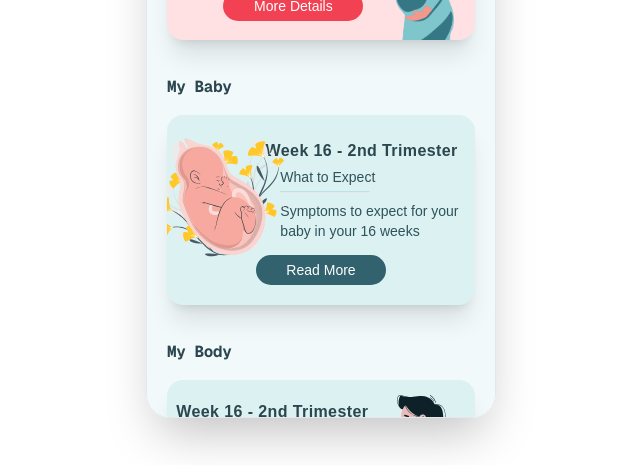
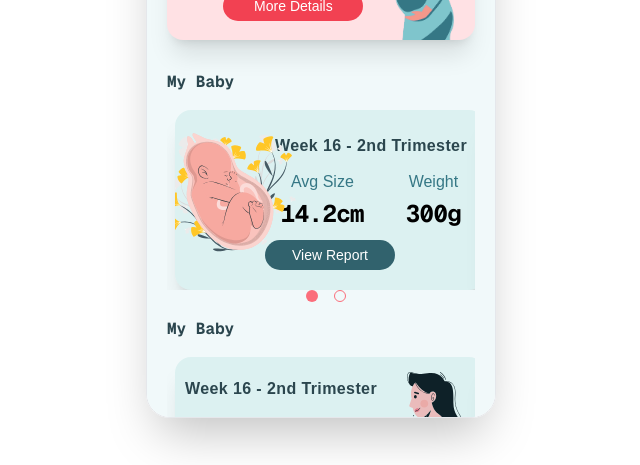
Before and after one commit to OluwaJudah/blissfulBirth, a Next.js app: page /home in a window 1280 px wide. Shown: the part 332-797 px from the top of the page, without its empty margins (319-959 px from the left). Built offline with nearby package versions, Linux system fonts and the light colour scheme.

Commit message:
feat: added carousel to home page

```diff
--- a/app/(protected)/home/page.tsx
+++ b/app/(protected)/home/page.tsx
@@ -7,7 +7,7 @@ export default function HomePage() {
 
   return (
     <div className="flex h-screen items-center">
-      <main className="pb-[40px] md:rounded-3xl md:shadow-2xl bg-turquoise-50 h-full md:h-[700px] border md:border-gray-400/2 w-[400px] md:w-[350px] mx-auto overflow-scroll">
+      <main className="pb-[40px] md:rounded-3xl md:shadow-2xl bg-turquoise-50 h-full md:h-[700px] border md:border-gray-400/2 w-[400px] md:w-[350px] mx-auto overflow-x-hidden">
         <Header title={title} imgUrl={imgUrl} />
         <Body />
       </main>
--- a/components/(protected)/home/ToExpectForBaby.tsx
+++ b/components/(protected)/home/BabyPendingReport.tsx
@@ -1,14 +1,10 @@
-import React from "react";
 import Image from "next/image";
 import Link from "next/link";
 
-const ToExpectForBaby = () => {
+const BabyPendingReport = () => {
   return (
-    <div className="flex flex-col gap-y-4">
-      <p className="font-mono font-bold text-turquoise-900 tracking-tight">
-        My Baby
-      </p>
-      <div className="relative shadow-xl w-full h-[190px] bg-turquoise-100 rounded-2xl pr-4 py-6 overflow-hidden">
+    <div className="embla__slide__1 h-[210] md:w-[80] w-[90]">
+      <div className="relative embla__slide__number shadow-xl flex flex-col w-[320px] md:w-[310px] h-[180px] bg-turquoise-100 rounded-2xl pr-4 py-6 overflow-y-hidden">
         <div className="relative">
           <div className="flex flex-col h-full w-4/6 gap-1 float-right">
             <div className="text-center">
@@ -16,14 +12,14 @@ const ToExpectForBaby = () => {
                 Week 16 - 2nd Trimester
               </h2>
             </div>
-            <div className="flex flex-col gap-2 pl-4">
+            <div className="flex flex-col gap-1 pl-4">
               <div>
-                <p className="font-sans font-medium text-turquoise-800 text-sm mb-1">
+                <p className="font-sans font-medium text-turquoise-900 text-base mb-1">
                   What to Expect
                 </p>
                 <div className="border border-t-turquoise-200 w-1/2"></div>
               </div>
-              <p className="font-sans font-medium text-turquoise-800 text-sm">
+              <p className="font-sans font-medium text-turquoise-900 text-sm">
                 Symptoms to expect for your baby in your 16 weeks
               </p>
             </div>
@@ -38,10 +34,10 @@ const ToExpectForBaby = () => {
             />
           </div>
         </div>
-        <div className="absolute bottom-0 w-full pb-5">
+        <div className="absolute -bottom-1 w-full pb-5">
           <Link
             className="flex mx-auto items-center bg-turquoise-700 hover:bg-turquoise-700 text-white rounded-2xl w-[130px] h-[30px]"
-            href="/appointments/12/my-baby?from=home"
+            href="/pending-appointments/12/my-baby?from=home"
           >
             <p className="text-center w-full text-sm">Read More</p>
           </Link>
@@ -51,4 +47,4 @@ const ToExpectForBaby = () => {
   );
 };
 
-export default ToExpectForBaby;
+export default BabyPendingReport;
--- /dev/null
+++ b/components/(protected)/home/BabyReport.tsx
@@ -0,0 +1,57 @@
+import Image from "next/image";
+import Link from "next/link";
+
+const BabyReport = () => {
+  return (
+    <div className="embla__slide__1 h-[210] md:w-[80] w-[90]">
+      <div className="relative embla__slide__number shadow-xl gap-4 flex flex-col w-[320px] md:w-[310px] h-[180px] bg-turquoise-100 rounded-2xl pr-4 py-6 overflow-y-hidden">
+        <div className="relative">
+          <div className="flex flex-col h-full w-4/6 gap-3 float-right">
+            <div className="text-center">
+              <h2 className="mb-0 mx-auto font-sans font-bold text-turquoise-900 tracking-wide">
+                Week 16 - 2nd Trimester
+              </h2>
+            </div>
+            <div className="flex justify-between px-2">
+              <div className="flex flex-col gap-1 items-center">
+                <p className="font-sans font-medium text-turquoise-600 text-base">
+                  Avg Size
+                </p>
+                <span className="font-mono font-bold text-black text-2xl tracking-tight">
+                  14.2cm
+                </span>
+              </div>
+              <div className="flex flex-col gap-1 items-center">
+                <p className="font-sans font-medium text-turquoise-600 text-base">
+                  Weight
+                </p>
+                <span className="font-mono font-bold text-black text-2xl tracking-tight">
+                  300g
+                </span>
+              </div>
+            </div>
+          </div>
+          <div className="absolute -top-5 -left-6">
+            <Image
+              className="mb-4"
+              src="/baby_1.svg"
+              height={210}
+              width={155}
+              alt="Baby 1"
+            />
+          </div>
+        </div>
+        <div className="absolute bottom-0 w-full pb-5">
+          <Link
+            className="flex mx-auto items-center bg-turquoise-700 hover:bg-turquoise-700 text-white rounded-2xl w-[130px] h-[30px]"
+            href="/appointments/12/my-baby?from=home"
+          >
+            <p className="text-center w-full text-sm">View Report</p>
+          </Link>
+        </div>
+      </div>
+    </div>
+  );
+};
+
+export default BabyReport;
--- a/components/(protected)/home/Body.tsx
+++ b/components/(protected)/home/Body.tsx
@@ -3,17 +3,15 @@ import NextAppointment from "./NextAppointment";
 import MyBaby from "./MyBaby";
 import MyBody from "./MyBody";
 import DueDate from "./DueDate";
-import ToExpectForBaby from "./ToExpectForBaby";
-import ToExpectForBody from "./ToExpectForBody";
 
 const Body = () => {
   return (
-    <div className="px-[20px] flex flex-col gap-[35px]">
+    <div className="px-[20px] flex flex-col gap-[30px] overflow-x-hidden">
       <NextAppointment />
-      <ToExpectForBaby />
-      <ToExpectForBody />
-      {/* <MyBaby /> */}
-      {/* <MyBody /> */}
+      <div className="flex flex-col gap-[15px]">
+        <MyBaby />
+        <MyBody />
+      </div>
       <DueDate />
     </div>
   );
--- a/components/(protected)/home/MyBaby.tsx
+++ b/components/(protected)/home/MyBaby.tsx
@@ -1,58 +1,17 @@
 import React from "react";
-import Image from "next/image";
-import Link from "next/link";
+import BabyReport from "./BabyReport";
+import EmblaCarouselWrapper from "../carousel/EmblaCarouselWrapper";
+import BabyPendingReport from "./BabyPendingReport";
 
 const MyBaby = () => {
   return (
     <div className="flex flex-col gap-y-4">
-      <p className="font-mono font-bold text-turquoise-900 tracking-tight">
-        My Baby
-      </p>
-      <div className="relative shadow-xl w-full h-[190px] bg-turquoise-100 rounded-2xl pr-4 py-6 overflow-hidden">
-        <div className="relative">
-          <div className="flex flex-col h-full w-4/6 gap-3 float-right">
-            <div className="text-center">
-              <h2 className="mb-0 mx-auto font-sans font-bold text-turquoise-900 tracking-wide">
-                Week 16 - 2nd Trimester
-              </h2>
-            </div>
-            <div className="flex justify-between px-2">
-              <div className="flex flex-col gap-1 items-center">
-                <p className="font-sans font-medium text-turquoise-300 text-base">
-                  Avg Size
-                </p>
-                <span className="font-mono font-bold text-black text-2xl tracking-tight">
-                  14.2cm
-                </span>
-              </div>
-              <div className="flex flex-col gap-1 items-center">
-                <p className="font-sans font-medium text-turquoise-300 text-base">
-                  Weight
-                </p>
-                <span className="font-mono font-bold text-black text-2xl tracking-tight">
-                  300g
-                </span>
-              </div>
-            </div>
-          </div>
-          <div className="absolute -top-5 -left-6">
-            <Image
-              className="mb-4"
-              src="/baby_1.svg"
-              height={210}
-              width={155}
-              alt="Baby 1"
-            />
-          </div>
-        </div>
-        <div className="absolute bottom-0 w-full pb-5">
-          <Link
-            className="flex mx-auto items-center bg-turquoise-700 hover:bg-turquoise-700 text-white rounded-2xl w-[130px] h-[30px]"
-            href="/appointments/12/my-baby?from=home"
-          >
-            <p className="text-center w-full text-sm">View Report</p>
-          </Link>
-        </div>
+      <p className="font-mono font-bold text-turquoise-900">My Baby</p>
+      <div className="">
+        <EmblaCarouselWrapper>
+          <BabyReport />
+          <BabyPendingReport />
+        </EmblaCarouselWrapper>
       </div>
     </div>
   );
--- a/components/(protected)/home/MyBody.tsx
+++ b/components/(protected)/home/MyBody.tsx
@@ -1,54 +1,17 @@
 import React from "react";
-import Image from "next/image";
-import Link from "next/link";
+import EmblaCarouselWrapper from "../carousel/EmblaCarouselWrapper";
+import MyReport from "./MyReport";
+import MyPendingReport from "./MyPendingReport";
 
 const MyBody = () => {
   return (
     <div className="flex flex-col gap-y-4">
-      <p className="font-mono font-bold text-turquoise-900 tracking-tight">My Body</p>
-      <div className="shadow-xl relative w-full h-[180px] bg-turquoise-100 rounded-2xl px-4 md:px-2 py-5 overflow-hidden">
-        <div className="flex flex-col h-full w-4/6 gap-3">
-          <div className="text-center">
-            <h2 className="mb-0 font-sans font-bold text-turquoise-900 tracking-wide">
-              Week 16 - 2nd Trimester
-            </h2>
-          </div>
-          <div className="flex justify-between">
-            <div className="flex flex-col gap-1 items-center">
-              <p className="font-sans font-medium text-turquoise-300 text-base">
-                Blood Pressure
-              </p>
-              <span className="font-mono font-bold text-black text-2xl tracking-tight">
-                120/80
-              </span>
-            </div>
-            <div className="flex flex-col gap-1 items-center">
-              <p className="font-sans font-medium text-turquoise-300 text-base">
-                Weight
-              </p>
-              <span className="font-mono font-bold text-black text-2xl tracking-tight">
-                110kg
-              </span>
-            </div>
-          </div>
-          <div className="w-full">
-            <Link
-              className="flex items-center mx-auto bg-turquoise-700 hover:bg-turquoise-700 text-white rounded-2xl w-[140px] h-[30px]"
-              href="/appointments/12/my-body?from=home"
-            >
-              <p className="text-center w-full text-sm">View Report</p>
-            </Link>
-          </div>
-        </div>
-        <div className="absolute -bottom-6 right-4">
-          <Image
-            className="mb-4"
-            src="/pregnant_woman_3.svg"
-            height={165}
-            width={80}
-            alt="Pregnant Woman 3"
-          />
-        </div>
+      <p className="font-mono font-bold text-turquoise-900">My Baby</p>
+      <div className="">
+        <EmblaCarouselWrapper>
+          <MyReport />
+          <MyPendingReport />
+        </EmblaCarouselWrapper>
       </div>
     </div>
   );
--- a/components/(protected)/home/ToExpectForBody.tsx
+++ b/components/(protected)/home/MyPendingReport.tsx
@@ -1,28 +1,24 @@
-import React from "react";
 import Image from "next/image";
 import Link from "next/link";
 
-const ToExpectForBody = () => {
+const MyPendingReport = () => {
   return (
-    <div className="flex flex-col gap-y-4">
-      <p className="font-mono font-bold text-turquoise-900 tracking-tight">
-        My Body
-      </p>
-      <div className="shadow-xl relative w-full h-[180px] bg-turquoise-100 rounded-2xl px-4 md:px-2 py-5 overflow-hidden">
+    <div className="embla__slide__1 h-[210] md:w-[80] w-[90]">
+      <div className="relative embla__slide__number shadow-xl gap-4 flex flex-col w-[320px] md:w-[310px] h-[180px] bg-turquoise-100 rounded-2xl px-4 md:px-2 py-5 overflow-y-hidden">
         <div className="flex flex-col h-full w-4/6 gap-1">
           <div className="text-center">
             <h2 className="mb-0 font-sans font-bold text-turquoise-900 tracking-wide">
               Week 16 - 2nd Trimester
             </h2>
           </div>
-          <div className="flex flex-col gap-2 pl-2 mb-1">
+          <div className="flex flex-col gap-1 pl-2 mb-1">
             <div>
-              <p className="font-sans font-medium text-turquoise-800 text-sm mb-1">
+              <p className="font-sans font-medium text-turquoise-900 text-base mb-1">
                 What to Expect
               </p>
               <div className="border border-t-turquoise-200 w-1/2"></div>
             </div>
-            <p className="font-sans font-medium text-turquoise-800 text-sm">
+            <p className="font-sans font-medium text-turquoise-900 text-sm">
               Symptoms to expect for your body in your 16 weeks{" "}
             </p>
           </div>
@@ -49,4 +45,4 @@ const ToExpectForBody = () => {
   );
 };
 
-export default ToExpectForBody;
+export default MyPendingReport;
--- /dev/null
+++ b/components/(protected)/home/MyReport.tsx
@@ -0,0 +1,55 @@
+import Image from "next/image";
+import Link from "next/link";
+
+const MyReport = () => {
+  return (
+    <div className="embla__slide__1 h-[210] md:w-[80] w-[90]">
+      <div className="relative embla__slide__number shadow-xl gap-4 flex flex-col w-[320px] md:w-[310px] h-[180px] bg-turquoise-100 rounded-2xl px-4 md:px-2 py-5 overflow-y-hidden">
+        <div className="flex flex-col h-full w-4/6 gap-3">
+          <div className="text-center">
+            <h2 className="mb-0 font-sans font-bold text-turquoise-900 tracking-wide">
+              Week 16 - 2nd Trimester
+            </h2>
+          </div>
+          <div className="flex justify-between">
+            <div className="flex flex-col gap-1 items-center">
+              <p className="font-sans font-medium text-turquoise-600 text-base">
+                Blood Pressure
+              </p>
+              <span className="font-mono font-bold text-black text-2xl tracking-tight">
+                120/80
+              </span>
+            </div>
+            <div className="flex flex-col gap-1 items-center">
+              <p className="font-sans font-medium text-turquoise-600 text-base">
+                Weight
+              </p>
+              <span className="font-mono font-bold text-black text-2xl tracking-tight">
+                110kg
+              </span>
+            </div>
+          </div>
+          <div className="w-full">
+            <Link
+              className="flex items-center mx-auto bg-turquoise-700 hover:bg-turquoise-700 text-white rounded-2xl w-[140px] h-[30px]"
+              href="/appointments/12/my-body?from=home"
+            >
+              <p className="text-center w-full text-sm">View Report</p>
+            </Link>
+          </div>
+        </div>
+        <div className="absolute -bottom-6 right-4">
+          <Image
+            className="mb-4"
+            src="/pregnant_woman_3.svg"
+            height={165}
+            width={80}
+            alt="Pregnant Woman 3"
+          />
+        </div>
+      </div>
+    </div>
+  );
+};
+
+export default MyReport;
```
